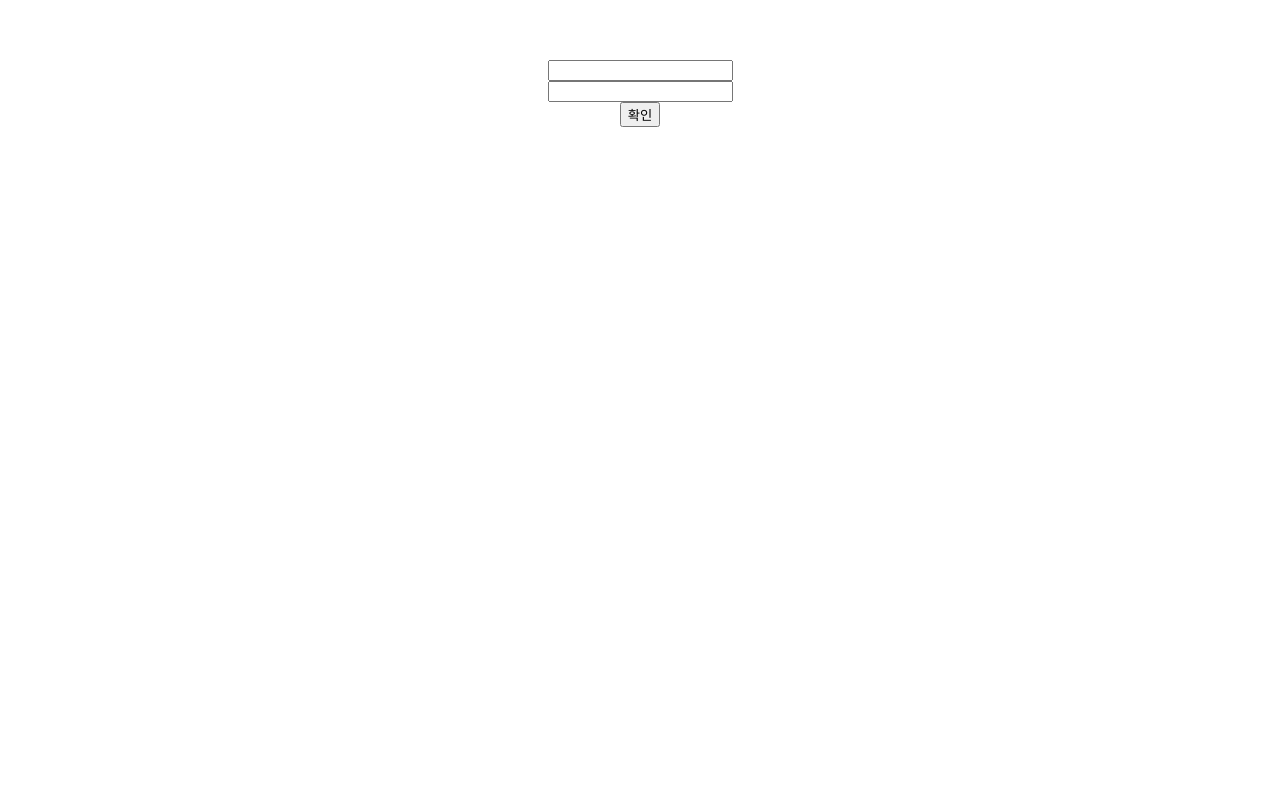
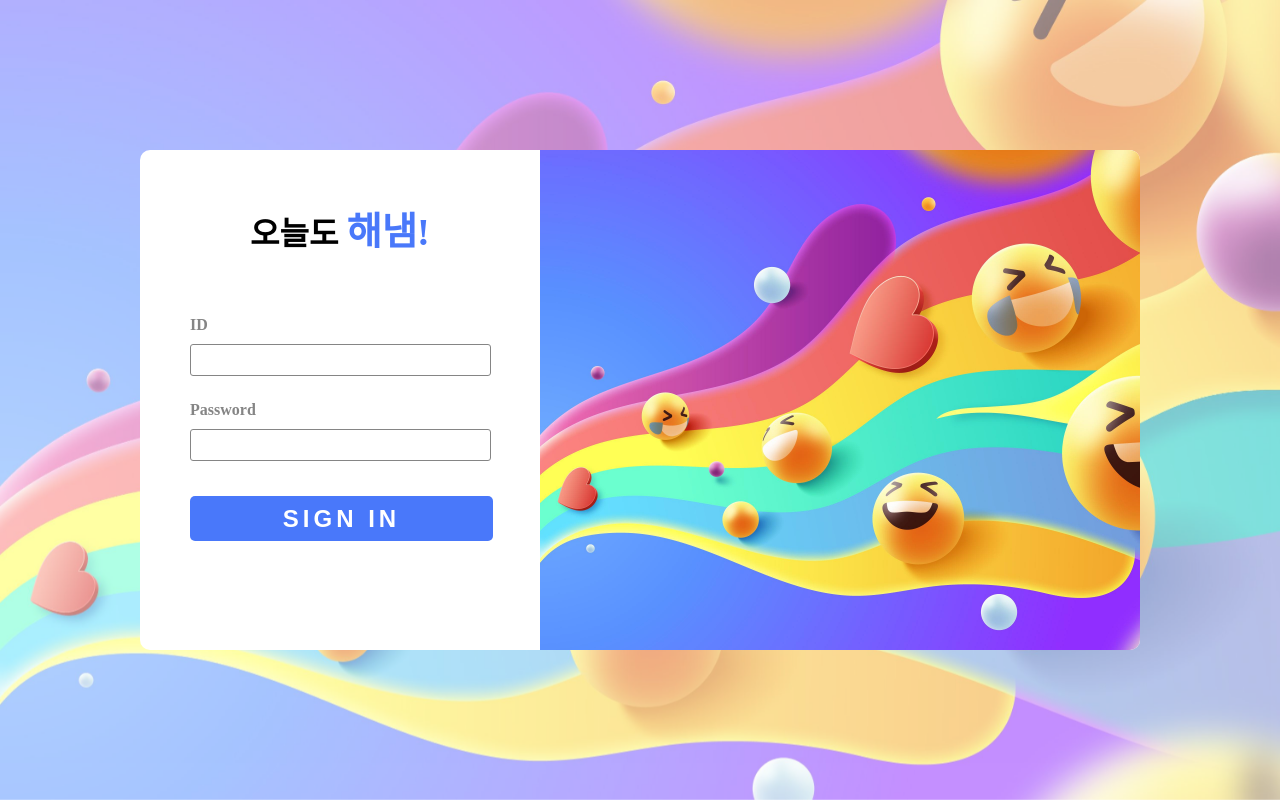
Before and after one commit to umingming/Haenam, a Vue app in the folder client/: page /login in a window 1280 px wide. Built offline with nearby package versions, Linux system fonts and the light colour scheme.

Commit message:
feat: Update login form

```diff
--- /dev/null
+++ b/client/public/css/style.css
@@ -0,0 +1,95 @@
+* {
+    margin: 0;
+    padding: 0;
+}
+#app {
+    position: absolute;
+    width: 100%;
+    height: 100%;
+    background-image: url(../img/background.jpg);
+    background-repeat: no-repeat;
+    background-attachment: fixed;
+    background-size: cover;
+}
+#wrapper {
+    position: absolute;
+    z-index: 1;
+    width: 100%;
+    height: 100%;
+    background: #ffffff76;
+}
+
+.box {
+    position: relative;
+    top: 50%;
+    left: 50%;
+    transform: translate(-50%, -50%);
+    width: 1000px;
+    height: 500px;
+    background: #fff;
+    border-radius: 10px;
+    overflow: hidden;
+}
+#login #login-left {
+    position: relative;
+    float: left;
+    height: 100%;
+    width: 40%;
+    text-align: center;
+}
+#login #login-right {
+    height: 100%;
+    width: 60%;
+    float: left;
+    background-image: url(../img/background.jpg);
+    background-repeat: no-repeat;
+    background-attachment: fixed;
+    background-size: cover;
+}
+#login #login-left h1 {
+    margin-top: 50px;
+}
+#login #login-left h1 span {
+    font-size: larger;
+    color: rgb(73, 120, 250);
+}
+#login #login-left #login-form {
+    position: relative;
+    width: calc(100% -100px);
+    padding: 50px;
+}
+#login #login-left #login-form .login-text label {
+    display: block;
+    text-align: left;
+    margin: 10px auto;
+    color: #858585;
+    font-weight: 700;
+}
+#login #login-left #login-form .login-text input {
+    position: relative;
+    left: 0;
+    width: 93%;
+    height: 30px;
+    margin-bottom: 15px;
+    padding: 0 10px;
+    border: 1px solid #858585;
+    border-radius: 3px;
+    outline: none;
+}
+#login #login-left #login-form button {
+    position: relative;
+    bottom: 0px;
+    margin-top: 20px;
+    width: 101%;
+    height: 45px;
+    font-size: x-large;
+    font-weight: 700;
+    letter-spacing: 4px;
+    text-transform: uppercase;
+    background: rgb(73, 120, 250);
+    border: none;
+    border-radius: 5px;
+    outline: none;
+    color: white;
+    cursor: pointer;
+}
--- a/client/public/index.html
+++ b/client/public/index.html
@@ -5,6 +5,7 @@
     <meta http-equiv="X-UA-Compatible" content="IE=edge">
     <meta name="viewport" content="width=device-width,initial-scale=1.0">
     <link rel="icon" href="<%= BASE_URL %>accept.png">
+    <link rel="stylesheet" href="./css/style.css">
     <link rel="stylesheet" href="https://cdn.linearicons.com/free/1.0.0/icon-font.min.css">
     <link rel="stylesheet" href="https://cdn.jsdelivr.net/npm/bootstrap-icons@1.7.1/font/bootstrap-icons.css">
     <script src="https://kit.fontawesome.com/21de868323.js" crossorigin="anonymous"></script>
--- a/client/src/App.vue
+++ b/client/src/App.vue
@@ -1,5 +1,5 @@
 <template>
-    <div id="app">
+    <div id="wrapper">
         <router-view></router-view>
     </div>
 </template>
--- /dev/null
+++ b/client/src/components/login/LoginForm.vue
@@ -0,0 +1,43 @@
+<template>
+    <div id="login-form">
+        <div class="login-text">
+            <label for="id">ID</label>
+            <input type="text" id="id" v-model="id" />
+        </div>
+        <div class="login-text">
+            <label for="pw">Password</label>
+            <input type="text" id="pw" v-model="pw" />
+        </div>
+        <button @click="login">Sign In</button>
+    </div>
+</template>
+
+<script>
+import { mapMutations } from "vuex";
+import common from "@/api/common.js";
+export default {
+    data() {
+        return {
+            id: "",
+            pw: "",
+        };
+    },
+    methods: {
+        ...mapMutations(["SET_USER_ID"]),
+        async login() {
+            try {
+                const { data } = await common.login({
+                    id: this.id,
+                    pw: this.pw,
+                });
+                localStorage.setItem("user_id", data.user_id);
+                this.$router.push("/main");
+            } catch (error) {
+                console.log(error);
+            }
+        },
+    },
+};
+</script>
+
+<style scoped></style>
--- a/client/src/views/LoginView.vue
+++ b/client/src/views/LoginView.vue
@@ -1,51 +1,21 @@
 <template>
-    <div>
-        <div>
-            <input type="text" v-model="id" />
+    <div id="login" class="box">
+        <div id="login-left">
+            <h1>오늘도 <span>해냄!</span></h1>
+            <login-form></login-form>
         </div>
-        <div>
-            <input type="text" v-model="pw" />
-        </div>
-        <button @click="login">확인</button>
+        <div id="login-right"></div>
     </div>
 </template>
 
 <script>
-import { mapMutations } from "vuex";
-import common from "@/api/common.js";
+import LoginForm from "@/components/login/LoginForm.vue";
 export default {
     name: "LoginView",
-    data() {
-        return {
-            id: "",
-            pw: "",
-        };
-    },
-    methods: {
-        ...mapMutations(["SET_USER_ID"]),
-        async login() {
-            try {
-                const { data } = await common.login({
-                    id: this.id,
-                    pw: this.pw,
-                });
-                localStorage.setItem("user_id", data.user_id);
-                this.$router.push("/main");
-            } catch (error) {
-                console.log(error);
-            }
-        },
+    components: {
+        LoginForm,
     },
 };
 </script>
 
-<style>
-#app {
-    font-family: Avenir, Helvetica, Arial, sans-serif;
-    -webkit-font-smoothing: antialiased;
-    -moz-osx-font-smoothing: grayscale;
-    text-align: center;
-    color: #2c3e50;
-    margin-top: 60px;
-}
-</style>
+<style scoped></style>
--- a/client/src/views/MainView.vue
+++ b/client/src/views/MainView.vue
@@ -1,5 +1,5 @@
 <template>
-    <div>
+    <div class="box">
         <div class="title">
             <button @click="updateDate(-1)">
                 <i class="fa-solid fa-angle-left"></i>
```
Also changed, not shown: client/public/img/background.jpg (added).
